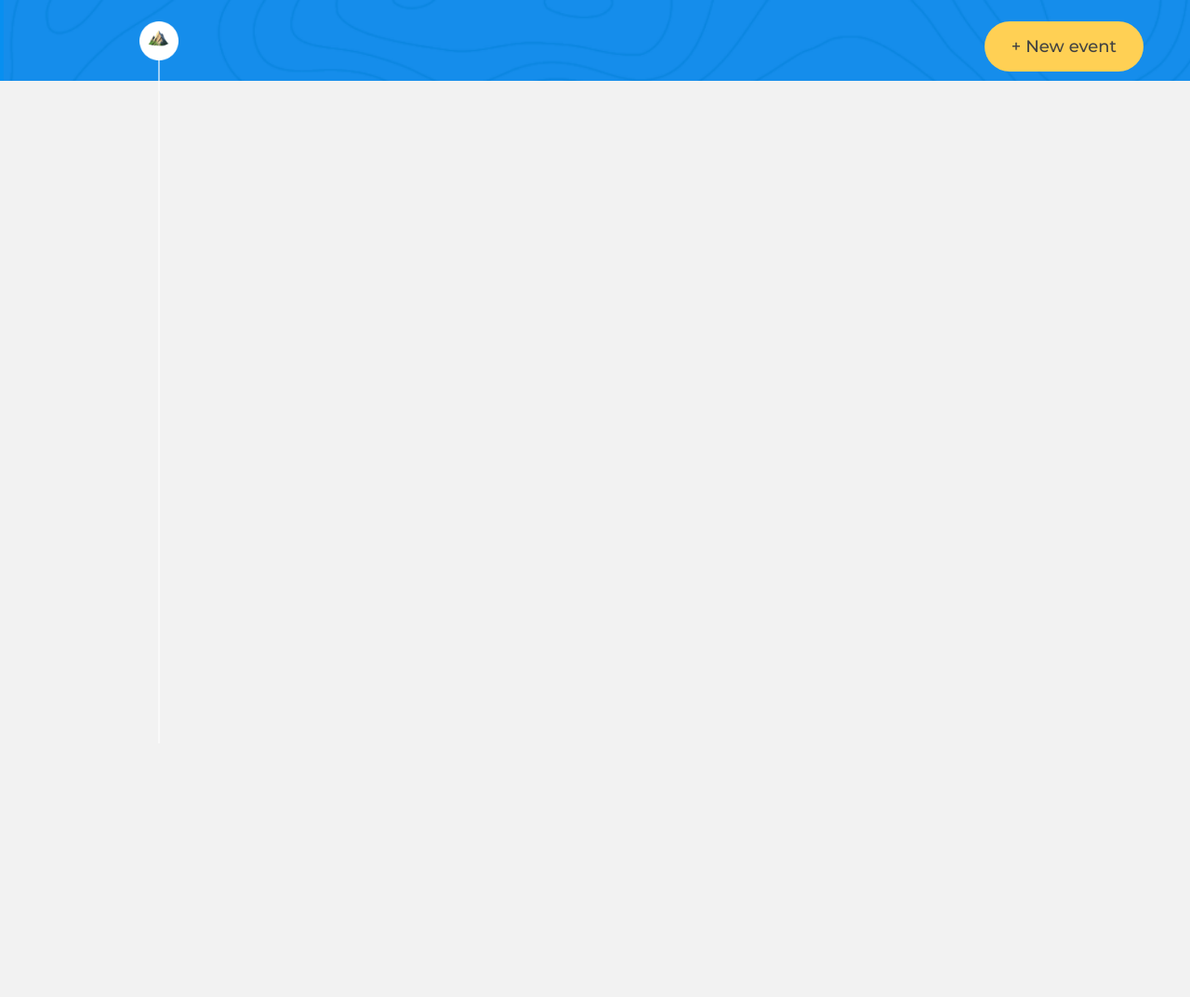
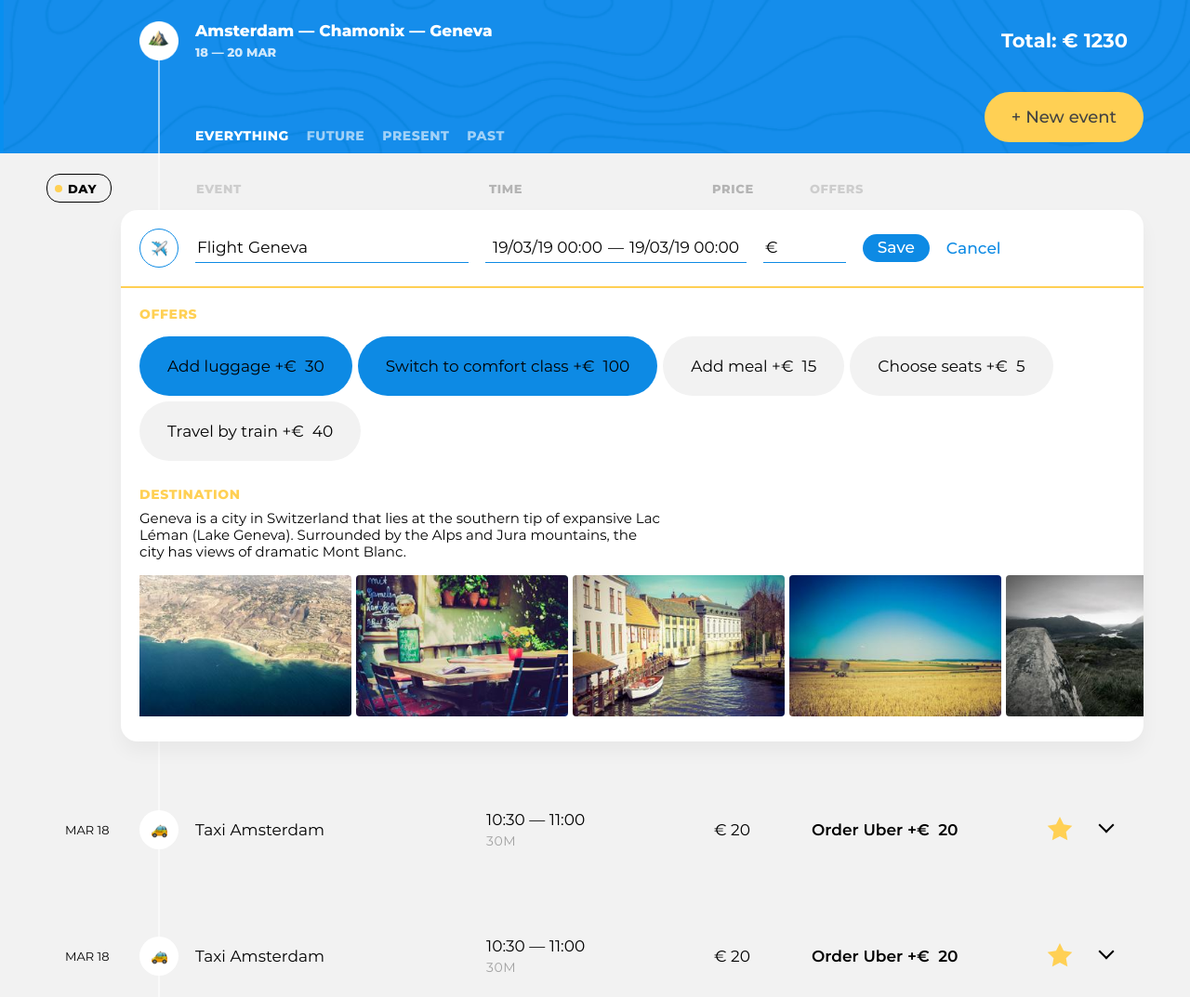
Before and after one commit to htmlacademy-ecmascript/2492561-big-trip-2, a website built with webpack: page public/index.html in a window 1280 px wide. Shown: the top 1073 px of the page at 93% size. Before the commit the page ends 800 px from the top, so only its background shows below. Built offline with nearby package versions, Linux system fonts and the light colour scheme.

Commit message:
Task 1.23

```diff
--- a/src/main.js
+++ b/src/main.js
@@ -0,0 +1,11 @@
+import TripControls from './view/trip-controls';
+import BoardPresenter from './presenter/board-presenter';
+import { render } from './render';
+
+const siteHeaderElement = document.querySelector('.page-header');
+const tripControlsContainer = siteHeaderElement.querySelector('.trip-controls');
+const boardPresenter = new BoardPresenter();
+
+render(new TripControls(), tripControlsContainer, 'afterbegin');
+
+boardPresenter.initMain();
--- /dev/null
+++ b/src/presenter/board-presenter.js
@@ -0,0 +1,39 @@
+import TripInfo from '../view/trip-info';
+import TripEventsSort from '../view/trip-events-sort';
+import TripEventsList from '../view/trip-events-list';
+import EventListItem from '../view/trip-list-item';
+import TripEvent from '../view/trip-event';
+import EventEdit from '../view/event-edit';
+import EventDetails from '../view/event-details';
+import EventOffers from '../view/event-offers';
+import EventDestination from '../view/event-destination';
+import { render } from '../render';
+
+export default class BoardPresenter {
+  tripControlsContainer = document.querySelector('.trip-main');
+  tripEventsContainer = document.querySelector('.trip-events');
+  tripEventList = new TripEventsList();
+  eventListItem = new EventListItem();
+  eventEdit = new EventEdit();
+  eventDetails = new EventDetails();
+
+
+  initMain() {
+    //Рендер трип инфо
+    render(new TripInfo, this.tripControlsContainer, 'afterbegin');
+
+    //Рендер нового ивента
+    render(new TripEventsSort(), this.tripEventsContainer);
+    render(this.tripEventList,this.tripEventsContainer);
+    render (this.eventListItem, this.tripEventList.getElement());
+    render(this.eventEdit, this.eventListItem.getElement());
+    render(this.eventDetails, this.eventEdit.getElement());
+    render(new EventOffers(), this.eventDetails.getElement());
+    render(new EventDestination(), this.eventDetails.getElement());
+
+    //Рендер уже созданных ивентов
+    for (let i = 0; i < 3; i++) {
+      render(new TripEvent(), this.tripEventList.getElement());
+    }
+  }
+}
--- /dev/null
+++ b/src/view/event-destination.js
@@ -0,0 +1,38 @@
+import {createElement} from '../render.js';
+
+function eventDestinationTemplate() {
+  return (
+    `<section class="event__section  event__section--destination">
+      <h3 class="event__section-title  event__section-title--destination">Destination</h3>
+      <p class="event__destination-description">Geneva is a city in Switzerland that lies at the southern tip of expansive Lac Léman (Lake Geneva). Surrounded by the Alps and Jura mountains, the city has views of dramatic Mont Blanc.</p>
+
+      <div class="event__photos-container">
+        <div class="event__photos-tape">
+          <img class="event__photo" src="img/photos/1.jpg" alt="Event photo">
+          <img class="event__photo" src="img/photos/2.jpg" alt="Event photo">
+          <img class="event__photo" src="img/photos/3.jpg" alt="Event photo">
+          <img class="event__photo" src="img/photos/4.jpg" alt="Event photo">
+          <img class="event__photo" src="img/photos/5.jpg" alt="Event photo">
+        </div>
+      </div>
+    </section>`
+  );
+}
+
+export default class EventDestination {
+  getTemplate() {
+    return eventDestinationTemplate();
+  }
+
+  getElement() {
+    if (!this.element) {
+      this.element = createElement(this.getTemplate());
+    }
+
+    return this.element;
+  }
+
+  removeElement() {
+    this.element = null;
+  }
+}
--- /dev/null
+++ b/src/view/event-details.js
@@ -0,0 +1,24 @@
+
+import {createElement} from '../render.js';
+
+function eventDetailsTemplate() {
+  return '<section class="event__details"></section>';
+}
+
+export default class EventDetails {
+  getTemplate() {
+    return eventDetailsTemplate();
+  }
+
+  getElement() {
+    if (!this.element) {
+      this.element = createElement(this.getTemplate());
+    }
+
+    return this.element;
+  }
+
+  removeElement() {
+    this.element = null;
+  }
+}
--- /dev/null
+++ b/src/view/event-edit.js
@@ -0,0 +1,117 @@
+import {createElement} from '../render.js';
+
+function eventEditTemplate() {
+  return (
+    `<form class="event event--edit" action="#" method="post">
+      <header class="event__header">
+        <div class="event__type-wrapper">
+          <label class="event__type  event__type-btn" for="event-type-toggle-1">
+            <span class="visually-hidden">Choose event type</span>
+            <img class="event__type-icon" width="17" height="17" src="img/icons/flight.png" alt="Event type icon">
+          </label>
+          <input class="event__type-toggle  visually-hidden" id="event-type-toggle-1" type="checkbox">
+
+          <div class="event__type-list">
+            <fieldset class="event__type-group">
+              <legend class="visually-hidden">Event type</legend>
+
+              <div class="event__type-item">
+                <input id="event-type-taxi-1" class="event__type-input  visually-hidden" type="radio" name="event-type" value="taxi">
+                <label class="event__type-label  event__type-label--taxi" for="event-type-taxi-1">Taxi</label>
+              </div>
+
+              <div class="event__type-item">
+                <input id="event-type-bus-1" class="event__type-input  visually-hidden" type="radio" name="event-type" value="bus">
+                <label class="event__type-label  event__type-label--bus" for="event-type-bus-1">Bus</label>
+              </div>
+
+              <div class="event__type-item">
+                <input id="event-type-train-1" class="event__type-input  visually-hidden" type="radio" name="event-type" value="train">
+                <label class="event__type-label  event__type-label--train" for="event-type-train-1">Train</label>
+              </div>
+
+              <div class="event__type-item">
+                <input id="event-type-ship-1" class="event__type-input  visually-hidden" type="radio" name="event-type" value="ship">
+                <label class="event__type-label  event__type-label--ship" for="event-type-ship-1">Ship</label>
+              </div>
+
+              <div class="event__type-item">
+                <input id="event-type-drive-1" class="event__type-input  visually-hidden" type="radio" name="event-type" value="drive">
+                <label class="event__type-label  event__type-label--drive" for="event-type-drive-1">Drive</label>
+              </div>
+
+              <div class="event__type-item">
+                <input id="event-type-flight-1" class="event__type-input  visually-hidden" type="radio" name="event-type" value="flight" checked>
+                <label class="event__type-label  event__type-label--flight" for="event-type-flight-1">Flight</label>
+              </div>
+
+              <div class="event__type-item">
+                <input id="event-type-check-in-1" class="event__type-input  visually-hidden" type="radio" name="event-type" value="check-in">
+                <label class="event__type-label  event__type-label--check-in" for="event-type-check-in-1">Check-in</label>
+              </div>
+
+              <div class="event__type-item">
+                <input id="event-type-sightseeing-1" class="event__type-input  visually-hidden" type="radio" name="event-type" value="sightseeing">
+                <label class="event__type-label  event__type-label--sightseeing" for="event-type-sightseeing-1">Sightseeing</label>
+              </div>
+
+              <div class="event__type-item">
+                <input id="event-type-restaurant-1" class="event__type-input  visually-hidden" type="radio" name="event-type" value="restaurant">
+                <label class="event__type-label  event__type-label--restaurant" for="event-type-restaurant-1">Restaurant</label>
+              </div>
+            </fieldset>
+          </div>
+        </div>
+
+        <div class="event__field-group  event__field-group--destination">
+          <label class="event__label  event__type-output" for="event-destination-1">
+            Flight
+          </label>
+          <input class="event__input  event__input--destination" id="event-destination-1" type="text" name="event-destination" value="Geneva" list="destination-list-1">
+          <datalist id="destination-list-1">
+            <option value="Amsterdam"></option>
+            <option value="Geneva"></option>
+            <option value="Chamonix"></option>
+          </datalist>
+        </div>
+
+        <div class="event__field-group  event__field-group--time">
+          <label class="visually-hidden" for="event-start-time-1">From</label>
+          <input class="event__input  event__input--time" id="event-start-time-1" type="text" name="event-start-time" value="19/03/19 00:00">
+          &mdash;
+          <label class="visually-hidden" for="event-end-time-1">To</label>
+          <input class="event__input  event__input--time" id="event-end-time-1" type="text" name="event-end-time" value="19/03/19 00:00">
+        </div>
+
+        <div class="event__field-group  event__field-group--price">
+          <label class="event__label" for="event-price-1">
+            <span class="visually-hidden">Price</span>
+            &euro;
+          </label>
+          <input class="event__input  event__input--price" id="event-price-1" type="text" name="event-price" value="">
+        </div>
+
+        <button class="event__save-btn  btn  btn--blue" type="submit">Save</button>
+        <button class="event__reset-btn" type="reset">Cancel</button>
+      </header>
+    </form>`
+  );
+}
+
+export default class EventEdit {
+  getTemplate() {
+    return eventEditTemplate();
+  }
+
+  getElement() {
+    if (!this.element) {
+      this.element = createElement(this.getTemplate());
+    }
+
+    return this.element;
+  }
+
+  removeElement() {
+    this.element = null;
+  }
+}
--- /dev/null
+++ b/src/view/event-offers.js
@@ -0,0 +1,74 @@
+import {createElement} from '../render.js';
+
+function eventOffersTemplate() {
+  return (
+    `<section class="event__section  event__section--offers">
+      <h3 class="event__section-title  event__section-title--offers">Offers</h3>
+
+      <div class="event__available-offers">
+        <div class="event__offer-selector">
+          <input class="event__offer-checkbox  visually-hidden" id="event-offer-luggage-1" type="checkbox" name="event-offer-luggage" checked>
+          <label class="event__offer-label" for="event-offer-luggage-1">
+            <span class="event__offer-title">Add luggage</span>
+            &plus;&euro;&nbsp;
+            <span class="event__offer-price">30</span>
+          </label>
+        </div>
+
+        <div class="event__offer-selector">
+          <input class="event__offer-checkbox  visually-hidden" id="event-offer-comfort-1" type="checkbox" name="event-offer-comfort" checked>
+          <label class="event__offer-label" for="event-offer-comfort-1">
+            <span class="event__offer-title">Switch to comfort class</span>
+            &plus;&euro;&nbsp;
+            <span class="event__offer-price">100</span>
+          </label>
+        </div>
+
+        <div class="event__offer-selector">
+          <input class="event__offer-checkbox  visually-hidden" id="event-offer-meal-1" type="checkbox" name="event-offer-meal">
+          <label class="event__offer-label" for="event-offer-meal-1">
+            <span class="event__offer-title">Add meal</span>
+            &plus;&euro;&nbsp;
+            <span class="event__offer-price">15</span>
+          </label>
+        </div>
+
+        <div class="event__offer-selector">
+          <input class="event__offer-checkbox  visually-hidden" id="event-offer-seats-1" type="checkbox" name="event-offer-seats">
+          <label class="event__offer-label" for="event-offer-seats-1">
+            <span class="event__offer-title">Choose seats</span>
+            &plus;&euro;&nbsp;
+            <span class="event__offer-price">5</span>
+          </label>
+        </div>
+
+        <div class="event__offer-selector">
+          <input class="event__offer-checkbox  visually-hidden" id="event-offer-train-1" type="checkbox" name="event-offer-train">
+          <label class="event__offer-label" for="event-offer-train-1">
+            <span class="event__offer-title">Travel by train</span>
+            &plus;&euro;&nbsp;
+            <span class="event__offer-price">40</span>
+          </label>
+        </div>
+      </div>
+    </section>`
+  );
+}
+
+export default class EventOffers {
+  getTemplate() {
+    return eventOffersTemplate();
+  }
+
+  getElement() {
+    if (!this.element) {
+      this.element = createElement(this.getTemplate());
+    }
+
+    return this.element;
+  }
+
+  removeElement() {
+    this.element = null;
+  }
+}
--- /dev/null
+++ b/src/view/trip-controls.js
@@ -0,0 +1,50 @@
+import {createElement} from '../render.js';
+
+function tripControlsTemplate() {
+  return (
+    `<div class="trip-controls__filters">
+              <h2 class="visually-hidden">Filter events</h2>
+              <form class="trip-filters" action="#" method="get">
+                <div class="trip-filters__filter">
+                  <input id="filter-everything" class="trip-filters__filter-input  visually-hidden" type="radio" name="trip-filter" value="everything" checked>
+                  <label class="trip-filters__filter-label" for="filter-everything">Everything</label>
+                </div>
+
+                <div class="trip-filters__filter">
+                  <input id="filter-future" class="trip-filters__filter-input  visually-hidden" type="radio" name="trip-filter" value="future">
+                  <label class="trip-filters__filter-label" for="filter-future">Future</label>
+                </div>
+
+                <div class="trip-filters__filter">
+                  <input id="filter-present" class="trip-filters__filter-input  visually-hidden" type="radio" name="trip-filter" value="present">
+                  <label class="trip-filters__filter-label" for="filter-present">Present</label>
+                </div>
+
+                <div class="trip-filters__filter">
+                  <input id="filter-past" class="trip-filters__filter-input  visually-hidden" type="radio" name="trip-filter" value="past">
+                  <label class="trip-filters__filter-label" for="filter-past">Past</label>
+                </div>
+
+                <button class="visually-hidden" type="submit">Accept filter</button>
+              </form>
+            </div>`
+  );
+}
+
+export default class TripControls {
+  getTemplate() {
+    return tripControlsTemplate();
+  }
+
+  getElement() {
+    if (!this.element) {
+      this.element = createElement(this.getTemplate());
+    }
+
+    return this.element;
+  }
+
+  removeElement() {
+    this.element = null;
+  }
+}
--- /dev/null
+++ b/src/view/trip-event.js
@@ -0,0 +1,61 @@
+import {createElement} from '../render.js';
+
+function eventTemplate() {
+  return (
+    `<li class="trip-events__item">
+      <div class="event">
+        <time class="event__date" datetime="2019-03-18">MAR 18</time>
+        <div class="event__type">
+          <img class="event__type-icon" width="42" height="42" src="img/icons/taxi.png" alt="Event type icon">
+        </div>
+        <h3 class="event__title">Taxi Amsterdam</h3>
+        <div class="event__schedule">
+          <p class="event__time">
+            <time class="event__start-time" datetime="2019-03-18T10:30">10:30</time>
+            &mdash;
+            <time class="event__end-time" datetime="2019-03-18T11:00">11:00</time>
+          </p>
+          <p class="event__duration">30M</p>
+        </div>
+        <p class="event__price">
+          &euro;&nbsp;<span class="event__price-value">20</span>
+        </p>
+        <h4 class="visually-hidden">Offers:</h4>
+        <ul class="event__selected-offers">
+          <li class="event__offer">
+            <span class="event__offer-title">Order Uber</span>
+            &plus;&euro;&nbsp;
+            <span class="event__offer-price">20</span>
+          </li>
+        </ul>
+        <button class="event__favorite-btn event__favorite-btn--active" type="button">
+          <span class="visually-hidden">Add to favorite</span>
+          <svg class="event__favorite-icon" width="28" height="28" viewBox="0 0 28 28">
+            <path d="M14 21l-8.22899 4.3262 1.57159-9.1631L.685209 9.67376 9.8855 8.33688 14 0l4.1145 8.33688 9.2003 1.33688-6.6574 6.48934 1.5716 9.1631L14 21z"/>
+          </svg>
+        </button>
+        <button class="event__rollup-btn" type="button">
+          <span class="visually-hidden">Open event</span>
+        </button>
+      </div>
+    </li>`
+  );
+}
+
+export default class TripEvent {
+  getTemplate() {
+    return eventTemplate();
+  }
+
+  getElement() {
+    if (!this.element) {
+      this.element = createElement(this.getTemplate());
+    }
+
+    return this.element;
+  }
+
+  removeElement() {
+    this.element = null;
+  }
+}
--- /dev/null
+++ b/src/view/trip-events-list.js
@@ -0,0 +1,23 @@
+import {createElement} from '../render.js';
+
+function tripEventsListTemplate() {
+  return '<ul class="trip-events__list"></ul>';
+}
+
+export default class TripEventsList {
+  getTemplate() {
+    return tripEventsListTemplate();
+  }
+
+  getElement() {
+    if (!this.element) {
+      this.element = createElement(this.getTemplate());
+    }
+
+    return this.element;
+  }
+
+  removeElement() {
+    this.element = null;
+  }
+}
--- /dev/null
+++ b/src/view/trip-events-sort.js
@@ -0,0 +1,50 @@
+import {createElement} from '../render.js';
+
+function tripEventsSortTemplate() {
+  return (
+    `<form class="trip-events__trip-sort  trip-sort" action="#" method="get">
+            <div class="trip-sort__item  trip-sort__item--day">
+              <input id="sort-day" class="trip-sort__input  visually-hidden" type="radio" name="trip-sort" value="sort-day" checked>
+              <label class="trip-sort__btn" for="sort-day">Day</label>
+            </div>
+
+            <div class="trip-sort__item  trip-sort__item--event">
+              <input id="sort-event" class="trip-sort__input  visually-hidden" type="radio" name="trip-sort" value="sort-event" disabled>
+              <label class="trip-sort__btn" for="sort-event">Event</label>
+            </div>
+
+            <div class="trip-sort__item  trip-sort__item--time">
+              <input id="sort-time" class="trip-sort__input  visually-hidden" type="radio" name="trip-sort" value="sort-time">
+              <label class="trip-sort__btn" for="sort-time">Time</label>
+            </div>
+
+            <div class="trip-sort__item  trip-sort__item--price">
+              <input id="sort-price" class="trip-sort__input  visually-hidden" type="radio" name="trip-sort" value="sort-price">
+              <label class="trip-sort__btn" for="sort-price">Price</label>
+            </div>
+
+            <div class="trip-sort__item  trip-sort__item--offer">
+              <input id="sort-offer" class="trip-sort__input  visually-hidden" type="radio" name="trip-sort" value="sort-offer" disabled>
+              <label class="trip-sort__btn" for="sort-offer">Offers</label>
+            </div>
+          </form>`
+  );
+}
+
+export default class TripEventsSort {
+  getTemplate() {
+    return tripEventsSortTemplate();
+  }
+
+  getElement() {
+    if (!this.element) {
+      this.element = createElement(this.getTemplate());
+    }
+
+    return this.element;
+  }
+
+  removeElement() {
+    this.element = null;
+  }
+}
--- /dev/null
+++ b/src/view/trip-info.js
@@ -0,0 +1,35 @@
+import {createElement} from '../render.js';
+
+function tripInfoTemplate() {
+  return (
+    `<section class="trip-main__trip-info  trip-info">
+      <div class="trip-info__main">
+        <h1 class="trip-info__title">Amsterdam &mdash; Chamonix &mdash; Geneva</h1>
+
+        <p class="trip-info__dates">18&nbsp;&mdash;&nbsp;20 Mar</p>
+      </div>
+
+      <p class="trip-info__cost">
+        Total: &euro;&nbsp;<span class="trip-info__cost-value">1230</span>
+      </p>
+    </section>`
+  );
+}
+
+export default class TripInfo {
+  getTemplate() {
+    return tripInfoTemplate();
+  }
+
+  getElement() {
+    if (!this.element) {
+      this.element = createElement(this.getTemplate());
+    }
+
+    return this.element;
+  }
+
+  removeElement() {
+    this.element = null;
+  }
+}
--- /dev/null
+++ b/src/view/trip-list-item.js
@@ -0,0 +1,23 @@
+import {createElement} from '../render.js';
+
+function tripListItemTemplate() {
+  return '<li class="trip-events__item"></li>';
+}
+
+export default class EventListItem {
+  getTemplate() {
+    return tripListItemTemplate();
+  }
+
+  getElement() {
+    if (!this.element) {
+      this.element = createElement(this.getTemplate());
+    }
+
+    return this.element;
+  }
+
+  removeElement() {
+    this.element = null;
+  }
+}
```
Also changed, not shown: public/index.html (+0 -4 lines), src/view/trip-events-message.js (added, +23 -0 lines), src/Readme.md (deleted), 1 other file.
